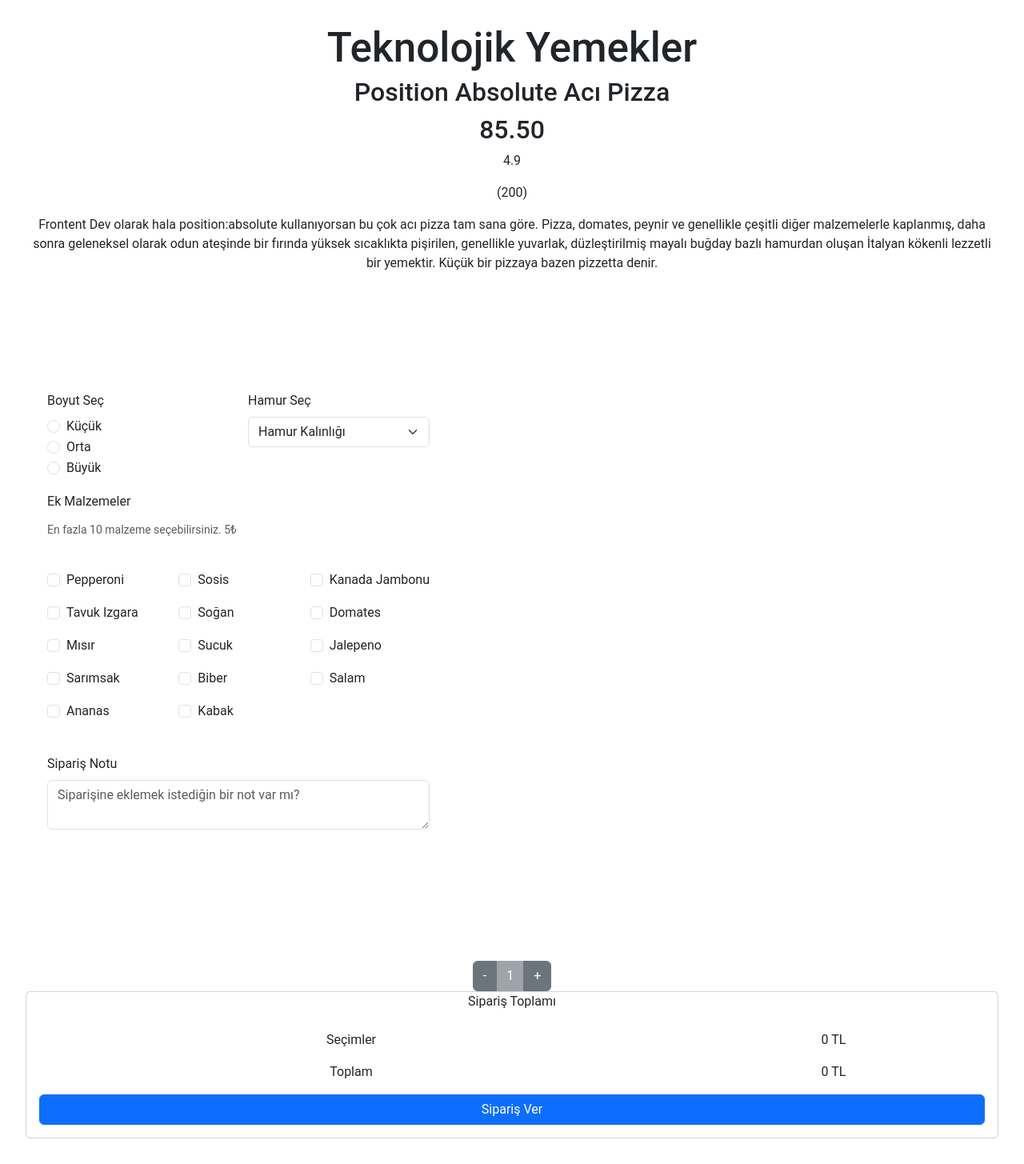
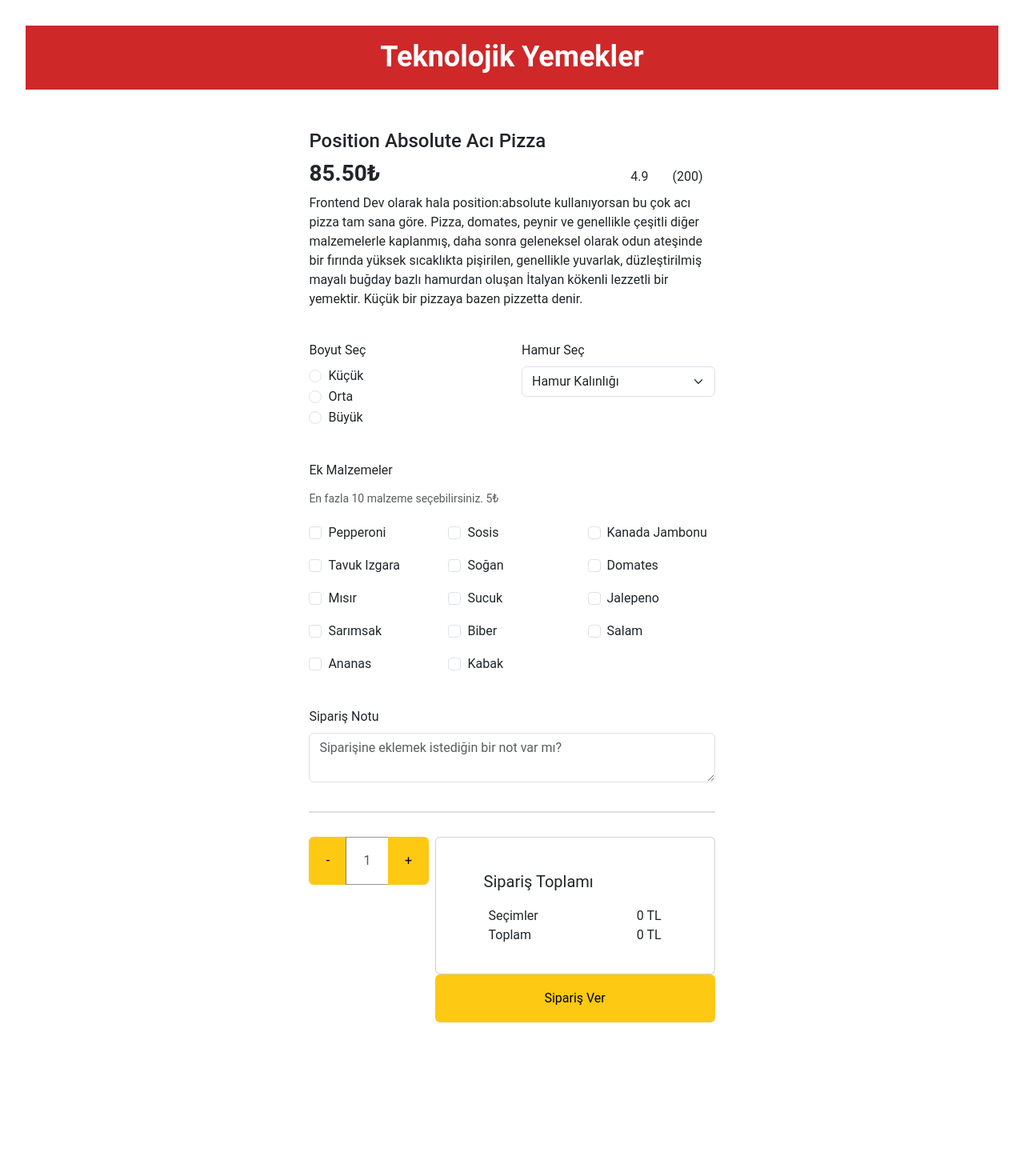
Before and after one commit to EceYaman/pizza-project, a React (Vite) app: page / in a window 1280 px wide. Shown: the whole page at 80% size. After the commit the page ends 1360 px from the top, so only its background shows below. Built offline with nearby package versions, Linux system fonts and the light colour scheme; the HTML template or start-up script is replaced by a standard one.

Commit message:
Order page layout created

```diff
--- a/src/components/Header.jsx
+++ b/src/components/Header.jsx
@@ -1,9 +1,10 @@
 
 export  function Header() {
     return(
-        <>
+
+        <div className="header">
             <h1>Teknolojik Yemekler</h1>
+        </div>
 
-        </>
     )
 }
--- a/src/components/Layout.css
+++ b/src/components/Layout.css
@@ -3,32 +3,66 @@ body {
     margin: 0;
 }
 
-.order-form {
-    display: flex;
-    justify-content: center;
-    align-items: center;
-    min-height: 100vh;
+.header {
+    width: 100%;
+    background-color: #CE2829;
+    padding: 20px 0;
+    color: white;
+    text-align: center;
+}
+.header h1 {
+    margin: 0;
+    font-size: 36px;
+    font-weight: bold;
 }
 
-.order-form {
-    width: 532px;
+.main-content {
+    width: 45%;
     max-width: 100%;
     padding: 20px;
     border-radius: 8px;
     text-align: left;
-    margin: 30px 0;
+    margin: 30px auto;
 }
 
-.form-row {
+.description {
+    margin-bottom: 40px;
+}
+
+.order-form {
+    display: flex;
+    flex-direction: column;
+    align-items: stretch;
+    width: 100%;
+    box-sizing: border-box;
+}
+
+.pizza-info {
+    text-align: left;
+}
+
+.price-info {
     display: flex;
     justify-content: space-between;
-    margin-bottom: 40px;
+    align-items: center;
+    margin-top: 10px;
+}
+
+.info {
+    display: flex;
+    justify-content: flex-end;
+    align-items: center;
+}
+
+.info p {
+    margin: 0 15px;
 }
 
 .radio-group {
     display: flex;
     flex-direction: column;
     align-items: flex-start;
+    margin-bottom: 40px;
 }
 
 .ingredients-grid {
@@ -42,5 +76,98 @@ body {
 .form-text {
     display: block;
     margin-top: 5px;
-    margin-bottom: 40px;
+    margin-bottom: 20px;
 }
+
+.order-completion {
+    display: flex;
+    margin-top: 30px;
+    flex-wrap: wrap;
+}
+
+
+.count-button {
+    cursor: pointer;
+    height: 60px;
+    width: 150px;
+    text-align: center;
+    flex-shrink: 0;
+}
+
+
+.card {
+    margin-left: auto;
+    max-width: 350px;
+    flex-grow: 1;
+    margin-bottom: 0;
+}
+
+
+.card-body {
+    margin: 0 50px 20px 50px;
+}
+
+
+.card-title {
+    font-size: 20px;
+    margin: 40px 60px 0 60px;
+}
+
+.order-summary-row {
+    display: flex;
+    justify-content: space-between;
+}
+
+.price-description {
+    text-align: left;
+    font-size: 16px;
+}
+
+.order-price {
+    text-align: right;
+    font-size: 16px;
+}
+
+
+.order-button {
+    cursor: pointer;
+    width: 350px;
+    height: 60px;
+    margin-top: 0;
+    margin-left: auto;
+
+}
+
+
+.bold {
+    font-weight: bold;
+}
+
+.divider {
+    border: none;
+    border-top: 2px solid gray;
+    margin: 20px 0;
+    width: 100%;
+}
+
+
+.btn {
+    background-color: #FDC913 !important;
+    color: black !important;
+    cursor: pointer !important;
+    border: none !important;
+}
+
+
+.btn:disabled {
+    background-color: white !important;
+    color: black !important;
+    cursor: not-allowed !important;
+    border: 1px solid #5F5F5F !important;
+}
+
+
+.btn:hover:not(:disabled) {
+    background-color: #f8c300 !important;
+    border: none !important;
+}
--- a/src/components/Main.jsx
+++ b/src/components/Main.jsx
@@ -1,16 +1,24 @@
+import { OrderCompletion } from "./OrderCompletion";
 import OrderForm from "./OrderForm";
 export function Main() {
     return(
-        <>
-            <div>
-                <h2>Position Absolute Acı Pizza</h2>
-                <h2>85.50</h2>
-                <p>4.9</p>
-                <p>(200)</p>
-                <p>
-                Frontent Dev olarak hala position:absolute kullanıyorsan bu çok acı pizza tam sana göre. Pizza, domates, peynir ve genellikle çeşitli diğer malzemelerle kaplanmış, daha sonra geleneksel olarak odun ateşinde bir fırında yüksek sıcaklıkta pişirilen, genellikle yuvarlak, düzleştirilmiş mayalı buğday bazlı hamurdan oluşan İtalyan kökenli lezzetli bir yemektir. Küçük bir pizzaya bazen pizzetta denir.</p>
+        <div className="main-content">
+            <div className="pizza-info">
+                <h4>Position Absolute Acı Pizza</h4>
+                <div className="price-info">
+                    <h3 className="bold">85.50₺</h3>
+                    <div className="info">
+                        <p>4.9</p>
+                        <p>(200)</p>
+                    </div>
+                </div>
+                <p className="description">
+                    Frontend Dev olarak hala position:absolute kullanıyorsan bu çok acı pizza tam sana göre. Pizza, domates, peynir ve genellikle çeşitli diğer malzemelerle kaplanmış, daha sonra geleneksel olarak odun ateşinde bir fırında yüksek sıcaklıkta pişirilen, genellikle yuvarlak, düzleştirilmiş mayalı buğday bazlı hamurdan oluşan İtalyan kökenli lezzetli bir yemektir. Küçük bir pizzaya bazen pizzetta denir.
+                </p>
             </div>
             <OrderForm />
-        </>
+            <hr className="divider" />
+            <OrderCompletion />
+        </div>
     )
 }
--- a/src/components/OrderCompletion.jsx
+++ b/src/components/OrderCompletion.jsx
@@ -1,6 +1,6 @@
 import { useState } from "react"
 import { Button, ButtonGroup, Card, CardBody, CardTitle, Col, Row } from 'reactstrap'
-export default function OrderCompletion() {
+export  function OrderCompletion() {
     const [count, setCount] = useState(1)
     const handleIncrease = () => setCount(count + 1);
     const handleDecrease = () => {
@@ -9,31 +9,30 @@ export default function OrderCompletion() {
         }
       };
     return (
-        <>
-            <ButtonGroup>
+        <div className="order-completion">
+            <ButtonGroup className="count-button">
                 <Button onClick={handleDecrease}>-</Button>
                 <Button disabled>{count}</Button>
                 <Button onClick={handleIncrease}>+</Button>
             </ButtonGroup>
 
-            <Card>
-                <CardTitle className="text-center">Sipariş Toplamı</CardTitle>
-                <CardBody>
-                    <Row className="mb-3">
-                        <Col xs="8" className="text-left">Seçimler</Col>
-                        <Col xs="4" className="text-right">0 TL</Col>
+            <Card className="card">
+                <CardTitle className="card-title">Sipariş Toplamı</CardTitle>
+                <CardBody className="card-body">
+                    <Row className="order-summary-row">
+                        <Col className="price-description">Seçimler</Col>
+                        <Col className="order-price">0 TL</Col>
                     </Row>
 
-                    <Row className="mb-3">
-                        <Col xs="8" className="text-left">Toplam</Col>
-                        <Col xs="4" className="text-right">0 TL</Col>
+                    <Row className="order-summary-row">
+                        <Col className="price-description">Toplam</Col>
+                        <Col className="order-price">0 TL</Col>
                     </Row>
-
-                    <Button color="primary" block>
-                        Sipariş Ver
-                    </Button>
                 </CardBody>
             </Card>
-        </>
+            <Button className="order-button" >
+                Sipariş Ver
+            </Button>
+        </div>
     );
 }
--- a/src/components/OrderPage.jsx
+++ b/src/components/OrderPage.jsx
@@ -1,12 +1,11 @@
 import {Header} from "./Header";
 import {Main} from "./Main";
-import OrderCompletion from "./OrderCompletion";
+
 export default function OrderPage() {
     return(
         <>
         <Header />
         <Main />
-        <OrderCompletion />
         </>
     )
 }
```
